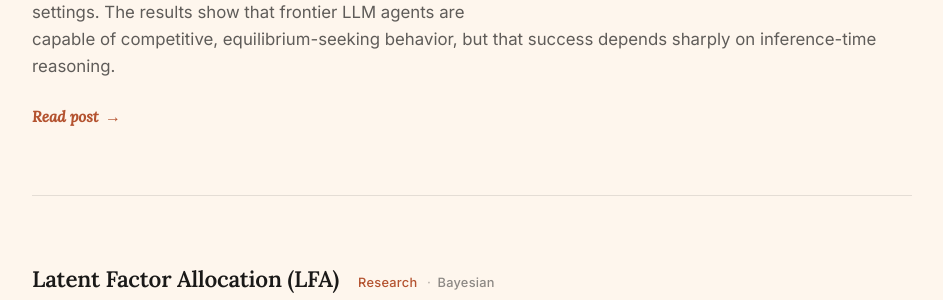
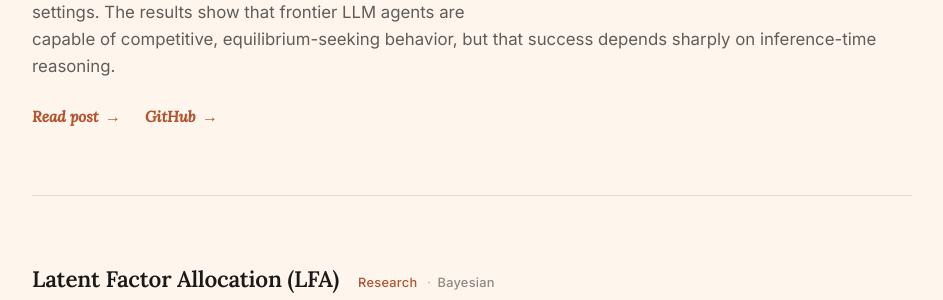
Before and after one commit to will-marella/portfolio, a Jekyll site: the page built from index.html, in a window 1280 px wide and 900 px high, scrolled down 1978 px. Shown: the part 153-453 px from the top of the window, without its empty margins (168-1111 px from the left). Built offline with Jekyll 4.4.1, drawn with Linux system fonts in a browser that asks for light colours.

Commit message:
Added link to AINE github

```diff
--- a/index.html
+++ b/index.html
@@ -124,6 +124,7 @@ title: Will Marella
           </p>
           <div class="project-links">
             <a href="{{ '/llm-agents-nash' | relative_url }}"><strong><em>Read post</em></strong></a>
+            <a href="https://github.com/will-marella/multi-agent-nash-evals" target="_blank"><strong><em>GitHub</em></strong></a>
           </div>
         </div>
       </div>
```
Also changed, not shown: 1 other file.
